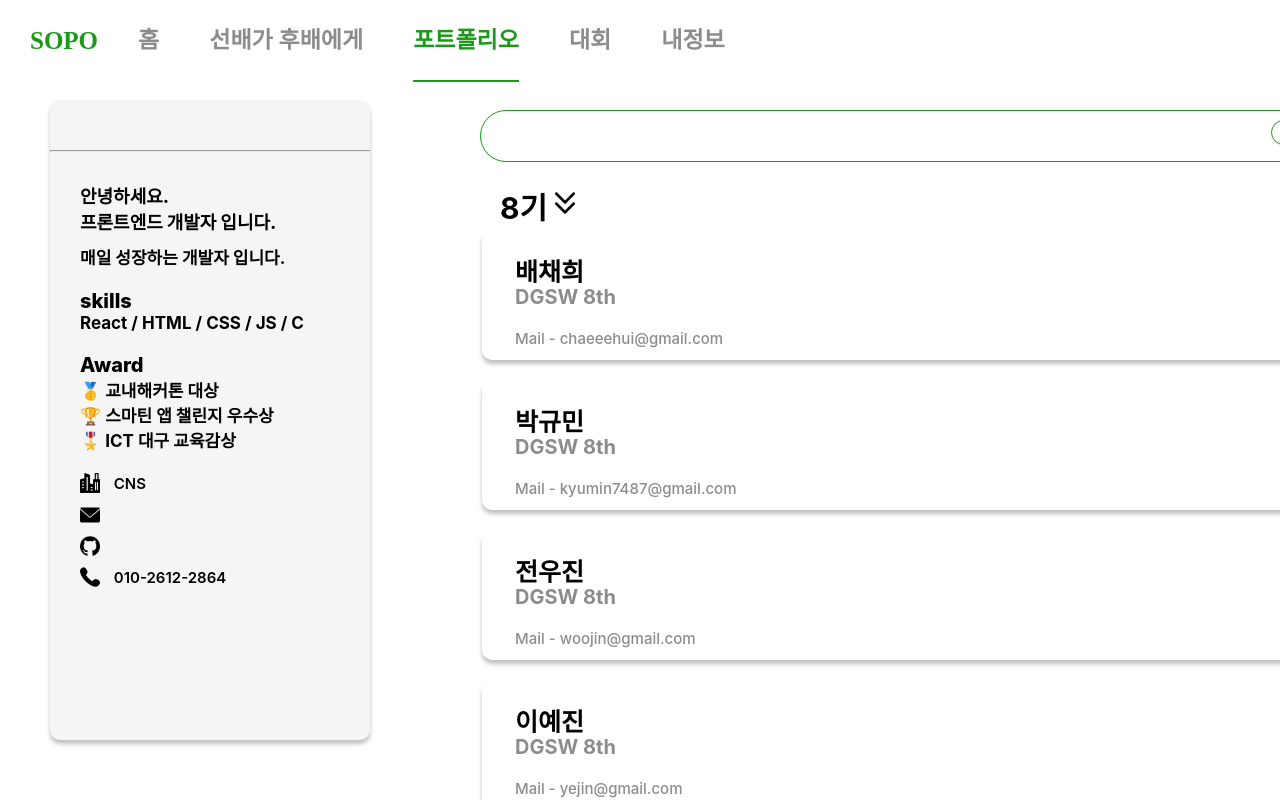
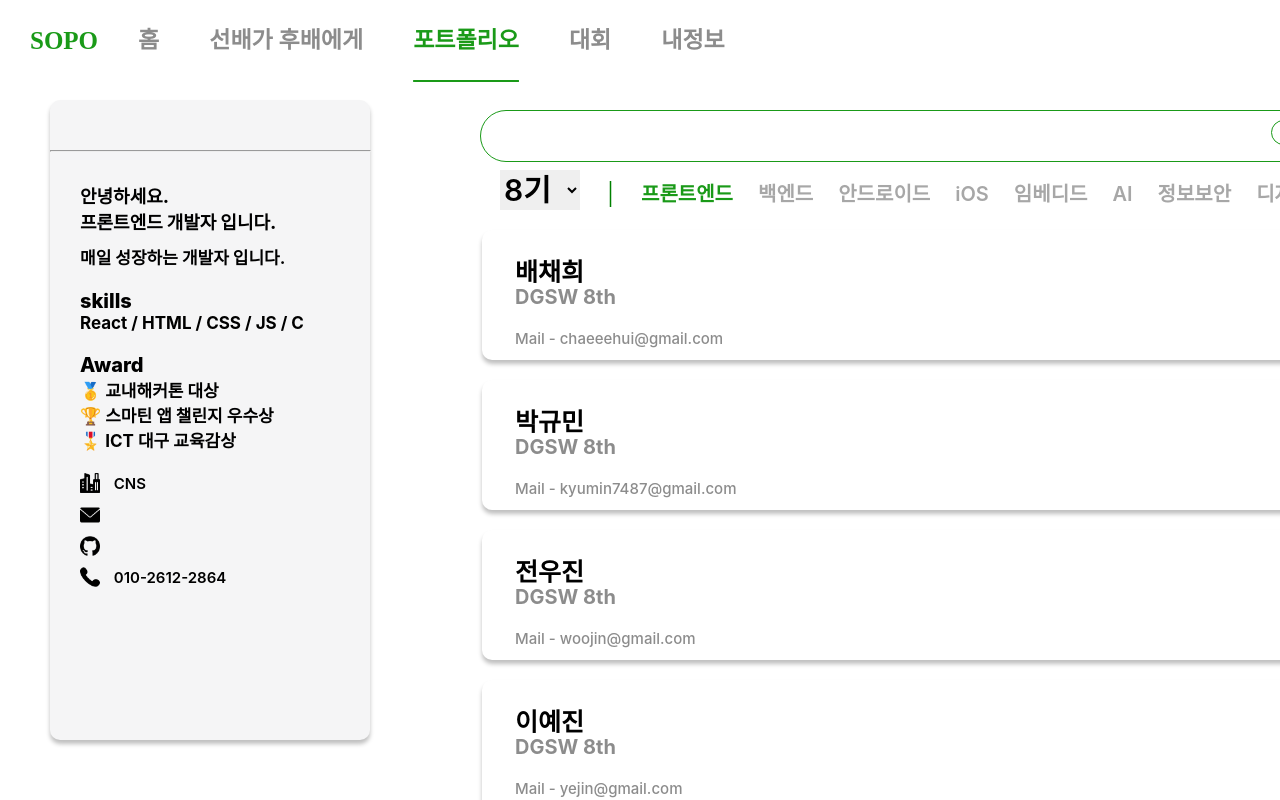
Before and after one commit to Sopo2023/SOPO_FRONTLAST, a React (Create React App) app in the folder SOPOLAST/: page /portfolio in a window 1280 px wide. Shown: the top 800 px of the page. Built offline with nearby package versions, Linux system fonts and the light colour scheme; no server answers.

Commit message:
🐛 ::	option 버그 수정

```diff
--- a/SOPOLAST/src/Components/Competition/Competition.css
+++ b/SOPOLAST/src/Components/Competition/Competition.css
@@ -181,11 +181,12 @@
     color: green;
     font-size: 30px;
 
-    position: absolute;
+    position: relative;
 
-    margin-top: 17px;
-    margin-left: 110px;
+    /* margin-top: 17px; */
+    margin-left: 20px;
   }
+
 .mo1{
   position: absolute;
   top: 200px;
@@ -197,7 +198,7 @@
 
   .majorSelect > .frontEnd{
     display: inline-block;
-    margin-left: 150px;
+    margin-left: 20px;
     margin-top: 27px;
 
   }
--- a/SOPOLAST/src/Components/Portfolio/protfolio.css
+++ b/SOPOLAST/src/Components/Portfolio/protfolio.css
@@ -162,7 +162,7 @@
 
   .gradeSelect{
     /* position: absolute; */
-    display: inline-block;
+    /* display: inline-block;
     width: 80px;
     margin-top: 20px;
     outline: none;
@@ -176,9 +176,22 @@
     appearance: none;
     -webkit-appearance: none;
     -moz-appearance: none;
+    background-position: calc(100% - 5px) center;
     background: url("../../Assets/img/arrow.png") no-repeat right center;
-    background-position: calc(100% - 5px) center;
-    background-size: 20px 20px;
+    background-size: 20px 20px;  */
+    width: 80px;
+    height: 40px;
+    color: #000;
+    border: none;
+
+    font-size: 30px;
+    font-weight: 600;
+    font-family: Inter;
+
+    margin-top: 20px;
+
+    display: inline;
+
   }
   .gradeSelet::-ms-expand {
     display: none;
@@ -188,10 +201,8 @@
     color: green;
     font-size: 30px;
 
-    position: absolute;
-
-    margin-top: 17px;
-    margin-left: 110px;
+    position: relative;
+    display: inline;
   }
   .stackLine{
     position: absolute;
@@ -202,21 +213,22 @@
     display: inline-block;
   }
   .majorSelect{
+    display: inline;
     color: #A7A7A7;
     font-family: Inter;
     font-size: 20px;
     font-style: normal;
     font-weight: 600;
     line-height: normal;
-    position: absolute;
+    position: relative;
 
   }
 
   .majorSelect > .frontEnd{
     display: inline-block;
     color: #1A9A18;
-    margin-left: 150px;
     margin-top: 27px;
+    /* margin-left: 150px; */
 
   }
   .majorSelect > .frontEnd:hover{
```
